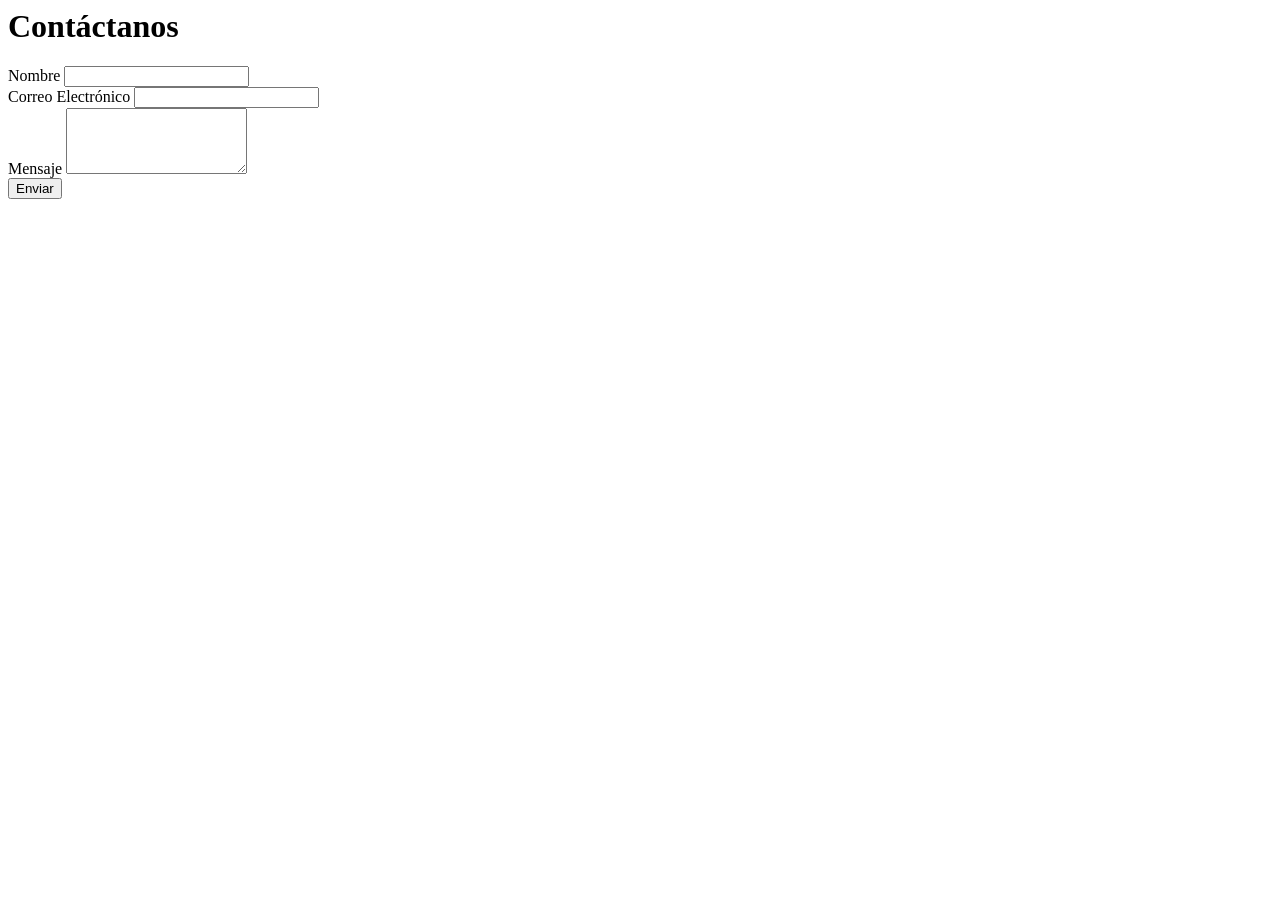
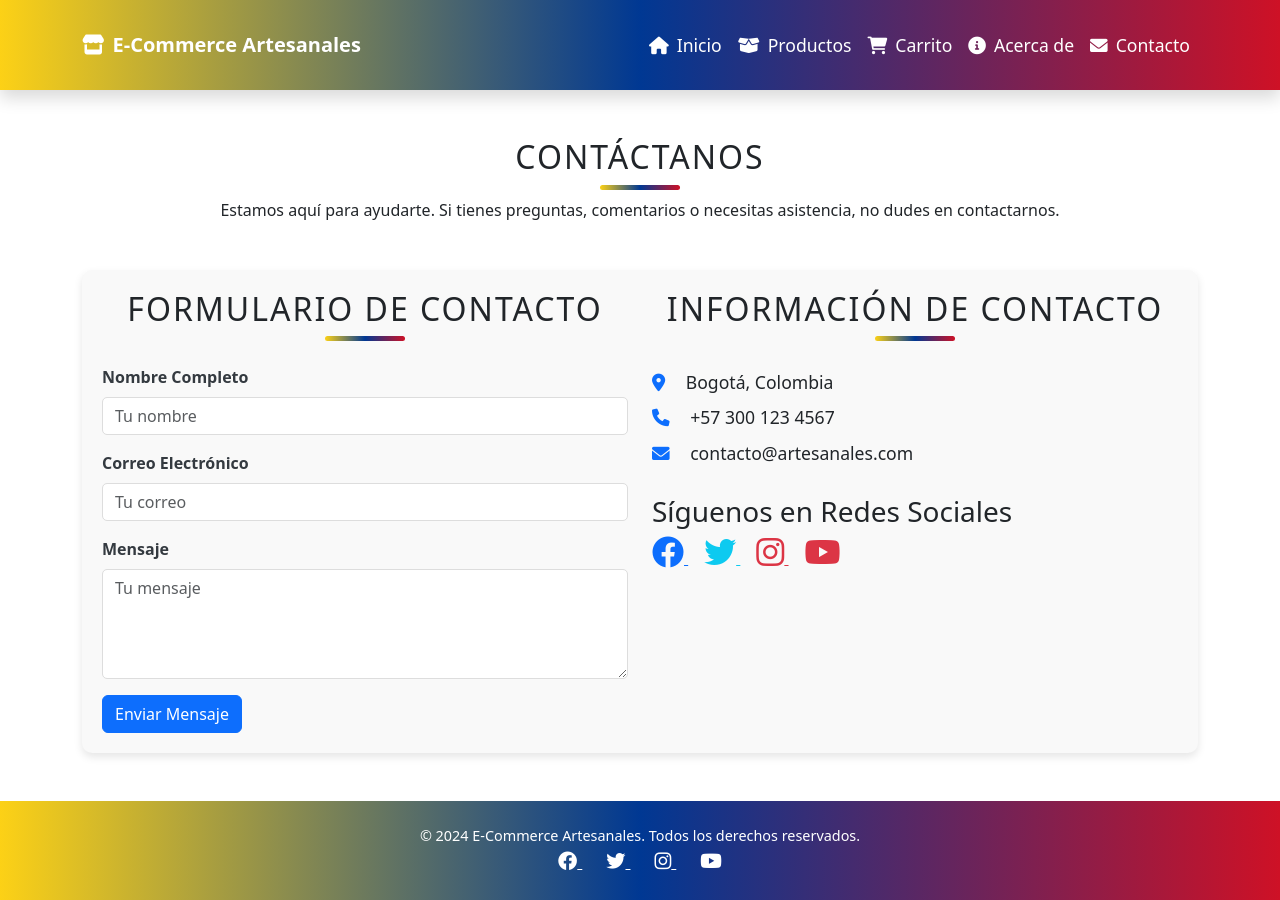
Before and after one commit to AndresYakuza/Frontend-TalentoTech-Final, a plain HTML site: page contact.html in a window 1280 px wide. Before the commit the page ends 800 px from the top, so only its background shows below. Drawn offline with nearby package versions, Linux system fonts and the light colour scheme.

Commit message:
feat: Se integra diseño dinámico de header y footer con placeholders en contact.html

```diff
--- a/assets/css/style.css
+++ b/assets/css/style.css
@@ -1,4 +1,4 @@
-/* Estilos generales */
+
 body {
     font-family: Arial, sans-serif;
     margin: 0;
@@ -12,9 +12,8 @@ main {
     flex: 1;
 }
 
-/* Header */
 header {
-    background: linear-gradient(90deg, #fcd116, #003893, #ce1126); /* Bandera colombiana */
+    background: linear-gradient(90deg, #fcd116, #003893, #ce1126);
     box-shadow: 0 4px 6px rgba(0, 0, 0, 0.1);
     color: white;
 }
@@ -39,9 +38,9 @@ header {
     border: 1px solid white;
 }
 
-/* Footer */
+
 footer {
-    background: linear-gradient(90deg, #fcd116, #003893, #ce1126); /* Bandera colombiana */
+    background: linear-gradient(90deg, #fcd116, #003893, #ce1126);
     color: white;
     text-align: center;
     padding: 1rem 0;
@@ -65,7 +64,7 @@ footer .social-icons a:hover {
     transform: scale(1.2);
 }
 
-/* Carrusel */
+
 .carousel-inner img {
     height: 400px;
     object-fit: cover;
@@ -85,7 +84,7 @@ footer .social-icons a:hover {
     filter: invert(1);
 }
 
-/* Testimonios */
+
 .testimonials {
     background: linear-gradient(90deg, #f7f7f7, #ffffff);
     color: #333;
@@ -124,7 +123,7 @@ footer .social-icons a:hover {
     color: #777;
 }
 
-/* Títulos */
+
 h2 {
     font-size: 2rem;
     font-weight: bold;
@@ -145,7 +144,7 @@ h2::after {
     border-radius: 5px;
 }
 
-/* Tarjetas */
+
 .card {
     border: none;
     border-radius: 10px;
@@ -179,7 +178,7 @@ h2::after {
     margin-bottom: 1rem;
 }
 
-/* Botones */
+
 .btn-primary {
     background-color: #003893;
     border-color: #003893;
@@ -193,7 +192,7 @@ h2::after {
     transform: scale(1.05);
 }
 
-/* Tabla */
+
 .table {
     background-color: #ffffff;
     border: 1px solid #ddd;
@@ -215,10 +214,10 @@ h2::after {
 }
 
 .table tbody tr:hover {
-    background-color: #f1f1f1; /* Resaltar fila al pasar el mouse */
+    background-color: #f1f1f1;
 }
 
-/* Botón de eliminar */
+
 .table .btn-danger {
     background-color: #dc3545;
     border: none;
@@ -230,7 +229,7 @@ h2::after {
     transform: scale(1.1);
 }
 
-/* Entrada de cantidad */
+
 .table input[type="number"] {
     width: 70px;
     text-align: center;
@@ -239,18 +238,17 @@ h2::after {
     font-size: 1rem;
 }
 
-/* Total */
 .text-end h3 {
     font-size: 1.5rem;
     font-weight: bold;
-    color: #28a745; /* Verde vibrante */
+    color: #28a745;
 }
 
 #cart-total {
     color: #28a745;
 }
 
-/* Botón de pago */
+
 #checkout-btn {
     background-color: #007bff;
     color: white;
@@ -267,7 +265,7 @@ h2::after {
 }
 
 
-/* General */
+
 .about-section, .values-section, .team-section {
     padding: 20px;
     background-color: #f9f9f9;
@@ -289,7 +287,7 @@ h2::after {
 }
 
 .team-section img {
-    border: 3px solid #ffc107; /* Amarillo vibrante */
+    border: 3px solid #ffc107;
     transition: transform 0.3s ease;
 }
 
@@ -298,9 +296,62 @@ h2::after {
 }
 
 
-/* Responsividad */
+
 @media (max-width: 768px) {
     .about-section img, .team-section img {
         width: 100%;
     }
 }
+
+
+.contact-section {
+    background-color: #f9f9f9;
+    padding: 20px;
+    border-radius: 10px;
+    box-shadow: 0 4px 8px rgba(0, 0, 0, 0.1);
+}
+
+
+form .form-label {
+    font-weight: bold;
+    color: #343a40;
+}
+
+form .form-control {
+    border: 1px solid #ddd;
+    border-radius: 5px;
+}
+
+form .form-control:focus {
+    box-shadow: 0 0 5px rgba(0, 123, 255, 0.5);
+    border-color: #007bff;
+}
+
+form button {
+    background-color: #007bff;
+    border-color: #007bff;
+    transition: background-color 0.3s, transform 0.3s;
+}
+
+form button:hover {
+    background-color: #0056b3;
+    transform: scale(1.05);
+}
+
+
+.contact-section ul {
+    font-size: 1.1rem;
+    line-height: 2;
+}
+
+.contact-section ul li i {
+    color: #007bff;
+}
+
+.social-icons a {
+    transition: color 0.3s, transform 0.3s;
+}
+
+.social-icons a:hover {
+    transform: scale(1.2);
+}
--- /dev/null
+++ b/assets/js/contact.js
@@ -0,0 +1,17 @@
+// Manejo del formulario de contacto
+document.getElementById("contact-form").addEventListener("submit", function (e) {
+    e.preventDefault();
+
+    const name = document.getElementById("name").value.trim();
+    const email = document.getElementById("email").value.trim();
+    const message = document.getElementById("message").value.trim();
+
+    if (!name || !email || !message) {
+        alert("Por favor, completa todos los campos antes de enviar.");
+        return;
+    }
+
+    // Simulación de envío (puedes integrar un backend aquí)
+    alert(`Gracias por tu mensaje, ${name}. Te contactaremos pronto a ${email}.`);
+    this.reset(); // Reinicia el formulario
+});
--- a/assets/js/main.js
+++ b/assets/js/main.js
@@ -9,7 +9,7 @@ const addToCart = (productName, productPrice) => {
 
 document.querySelectorAll('.btn-primary').forEach((button, index) => {
     button.addEventListener('click', () => {
-        addToCart(`Producto ${index + 1}`, 10.00); // Ejemplo de producto
+        addToCart(`Producto ${index + 1}`, 10.00);
     });
 });
 
--- a/contact.html
+++ b/contact.html
@@ -1,18 +1,101 @@
+<!DOCTYPE html>
+<html lang="en">
+
+<head>
+    <meta charset="UTF-8">
+    <meta name="viewport" content="width=device-width, initial-scale=1.0">
+    <title>contact</title>
+
+    <link rel="stylesheet" href="assets/css/style.css">
+
+
+    <link href="https://cdn.jsdelivr.net/npm/bootstrap@5.3.0-alpha3/dist/css/bootstrap.min.css" rel="stylesheet">
+    <link rel="stylesheet" href="https://cdnjs.cloudflare.com/ajax/libs/font-awesome/6.0.0/css/all.min.css">
+    <link href="https://cdn.jsdelivr.net/npm/bootstrap@5.3.0-alpha3/dist/css/bootstrap.min.css" rel="stylesheet">
+    <link rel="stylesheet" href="assets/css/header-footer.css">
+
+
+</head>
+
+<body>
+    <!-- Placeholder para cargar el header -->
+    <div id="header-placeholder"></div>
+
         <main class="container my-5">
-    <h1 class="text-center mb-4">Contáctanos</h1>
-    <form>
+            <h2 class="text-center">Contáctanos</h2>
+            <p class="text-center mb-5">
+                Estamos aquí para ayudarte. Si tienes preguntas, comentarios o necesitas asistencia, no dudes en contactarnos.
+            </p>
+
+            <section class="contact-section">
+                <div class="row">
+                    <!-- Formulario de contacto -->
+                    <div class="col-md-6">
+                        <h2 class="mb-4">Formulario de Contacto</h2>
+                        <form id="contact-form">
                             <div class="mb-3">
-            <label for="name" class="form-label">Nombre</label>
-            <input type="text" class="form-control" id="name" required>
+                                <label for="name" class="form-label">Nombre Completo</label>
+                                <input type="text" class="form-control" id="name" placeholder="Tu nombre" required>
                             </div>
                             <div class="mb-3">
                                 <label for="email" class="form-label">Correo Electrónico</label>
-            <input type="email" class="form-control" id="email" required>
+                                <input type="email" class="form-control" id="email" placeholder="Tu correo" required>
                             </div>
                             <div class="mb-3">
                                 <label for="message" class="form-label">Mensaje</label>
-            <textarea class="form-control" id="message" rows="4" required></textarea>
+                                <textarea class="form-control" id="message" rows="4" placeholder="Tu mensaje" required></textarea>
                             </div>
-        <button type="submit" class="btn btn-primary">Enviar</button>
+                            <button type="submit" class="btn btn-primary">Enviar Mensaje</button>
                         </form>
+                    </div>
+
+                    <!-- Información de contacto -->
+                    <div class="col-md-6">
+                        <h2 class="mb-4">Información de Contacto</h2>
+                        <ul class="list-unstyled">
+                            <li><i class="fas fa-map-marker-alt text-primary me-3"></i> Bogotá, Colombia</li>
+                            <li><i class="fas fa-phone text-primary me-3"></i> +57 300 123 4567</li>
+                            <li><i class="fas fa-envelope text-primary me-3"></i> contacto@artesanales.com</li>
+                        </ul>
+                        <h3 class="mt-4">Síguenos en Redes Sociales</h3>
+                        <div class="social-icons">
+                            <a href="https://facebook.com" class="text-primary me-3" target="_blank">
+                                <i class="fab fa-facebook fa-2x"></i>
+                            </a>
+                            <a href="https://twitter.com" class="text-info me-3" target="_blank">
+                                <i class="fab fa-twitter fa-2x"></i>
+                            </a>
+                            <a href="https://instagram.com" class="text-danger me-3" target="_blank">
+                                <i class="fab fa-instagram fa-2x"></i>
+                            </a>
+                            <a href="https://youtube.com" class="text-danger" target="_blank">
+                                <i class="fab fa-youtube fa-2x"></i>
+                            </a>
+                        </div>
+                    </div>
+                </div>
+            </section>
         </main>
+
+        <!-- Placeholder para cargar el footer -->
+        <div id="footer-placeholder"></div>
+
+        <script src="https://cdn.jsdelivr.net/npm/bootstrap@5.3.0/dist/js/bootstrap.bundle.min.js"></script>
+
+        <script>
+            // Cargar el header dinámicamente
+            fetch('components/html/header.html')
+                .then(response => response.text())
+                .then(data => document.getElementById('header-placeholder').innerHTML = data);
+
+            // Cargar el footer dinámicamente
+            fetch('components/html/footer.html')
+                .then(response => response.text())
+                .then(data => document.getElementById('footer-placeholder').innerHTML = data);
+        </script>
+
+        <script src="assets/js/contact.js"></script>
+
+
+    </body>
+</html>
```
Also changed, not shown: about.html (+1 -0 lines). Lines whose indentation alone changed are shown as unchanged.
